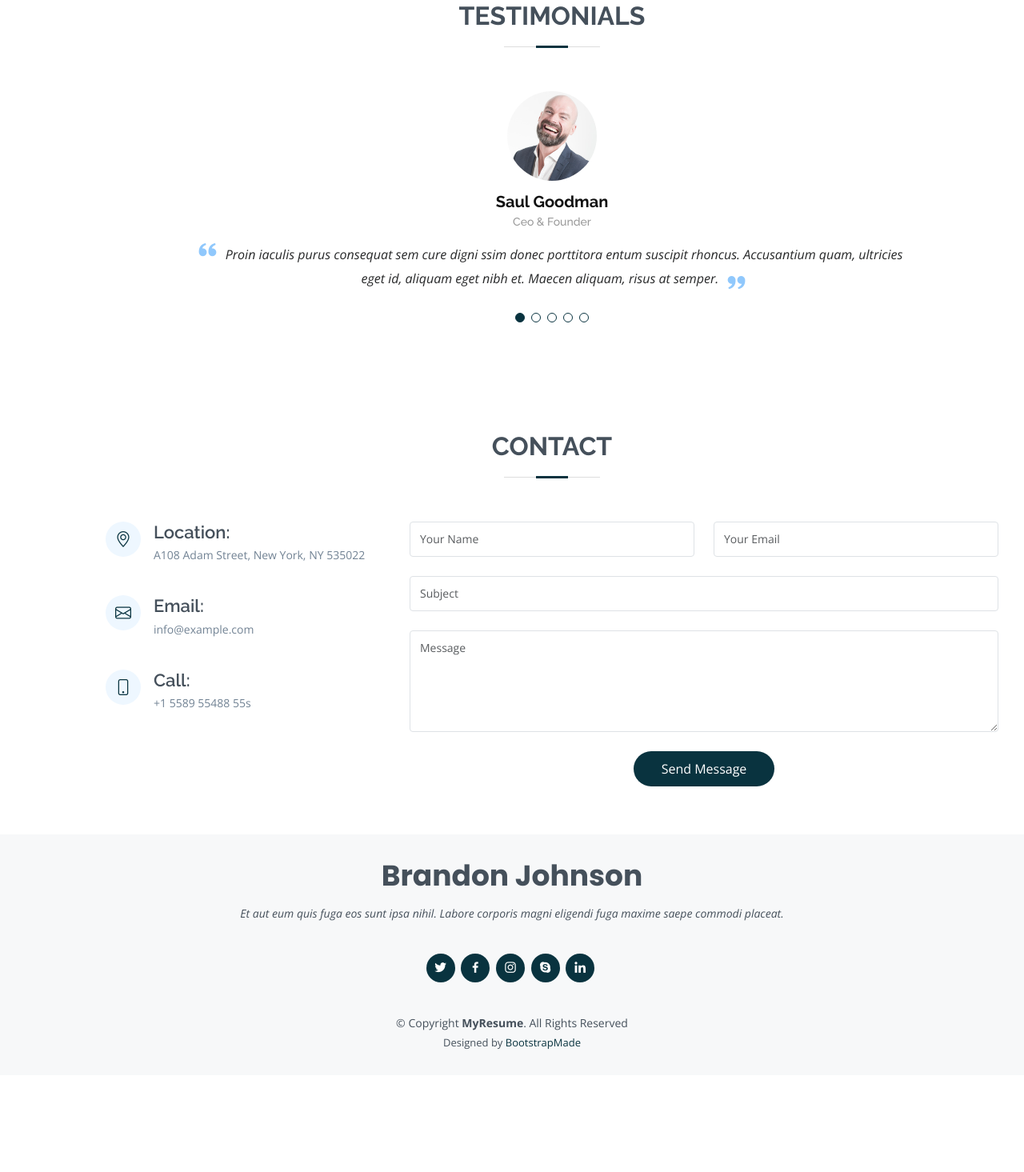
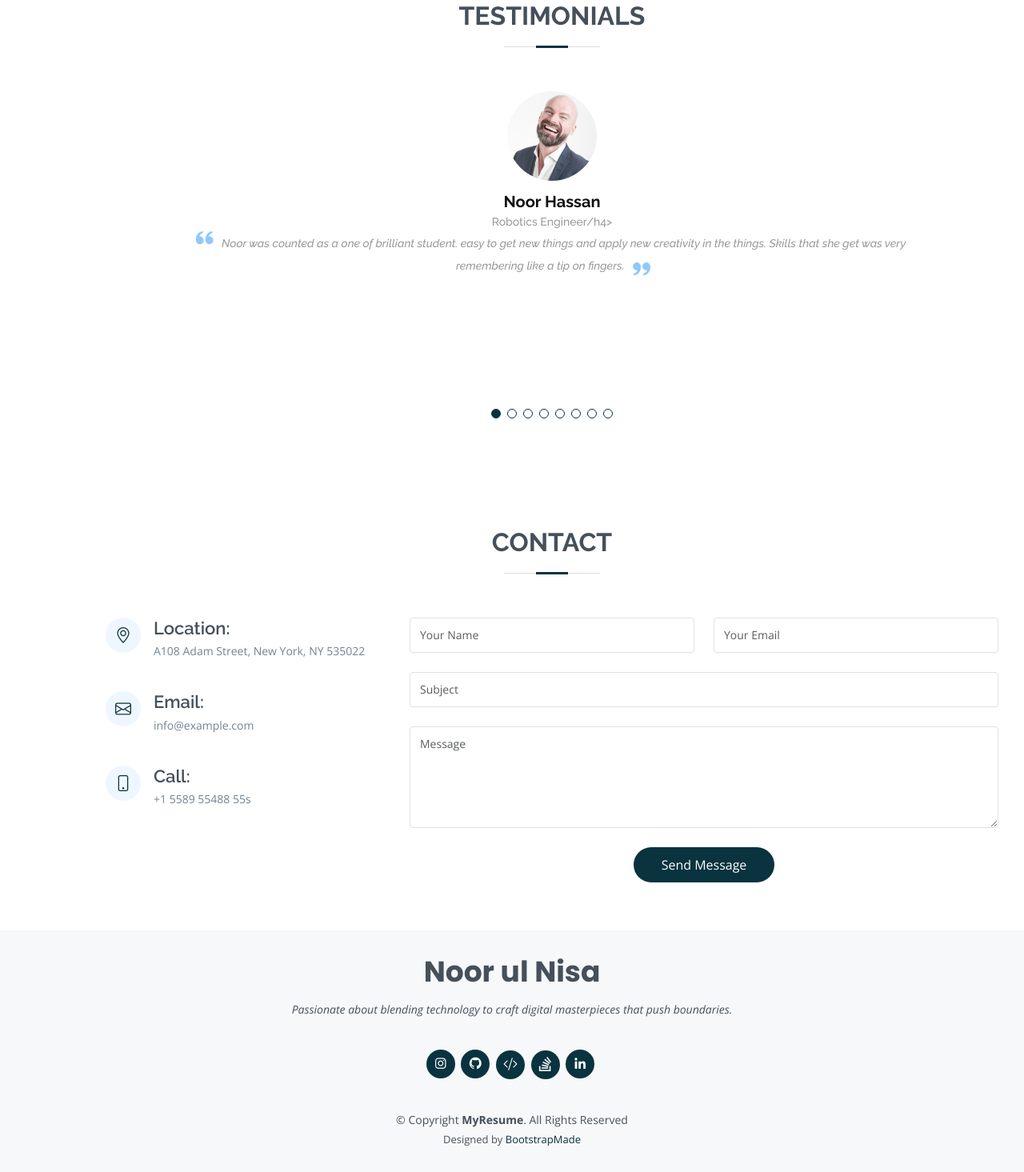
Before and after one commit to noorulnisa2k/CodingNinjas-MyPortfolio, a Django app: page / in a window 1280 px wide. Shown: the part 4629-6094 px from the top of the page at 80% size. Before the commit the page ends 5941 px from the top, so only its background shows below. Run offline with Django 4.2, Linux system fonts and the light colour scheme; some libraries are stand-ins or nearby versions.

Commit message:
testimonials added

```diff
--- a/CodingNinjas/template/index.html
+++ b/CodingNinjas/template/index.html
@@ -743,12 +743,11 @@
             <div class="swiper-slide">
               <div class="testimonial-item">
                 <img src="{% static '/img/testimonials/testimonials-1.jpg' %}" class="testimonial-img" alt="">
-                <h3>Saul Goodman</h3>
-                <h4>Ceo &amp; Founder</h4>
+                <h3>Noor Hassan</h3>
+                <h4>Robotics Engineer/h4>
                 <p>
                   <i class="bx bxs-quote-alt-left quote-icon-left"></i>
-                  Proin iaculis purus consequat sem cure digni ssim donec porttitora entum suscipit rhoncus. Accusantium
-                  quam, ultricies eget id, aliquam eget nibh et. Maecen aliquam, risus at semper.
+                  Noor was counted as a one of brilliant student. easy to get new things and apply new creativity in the things. Skills that she get was very remembering like a tip on fingers.
                   <i class="bx bxs-quote-alt-right quote-icon-right"></i>
                 </p>
               </div>
@@ -757,12 +756,11 @@
             <div class="swiper-slide">
               <div class="testimonial-item">
                 <img src="{% static '/img/testimonials/testimonials-2.jpg' %}" class="testimonial-img" alt="">
-                <h3>Sara Wilsson</h3>
-                <h4>Designer</h4>
+                <h3>Arslan Shahid</h3>
+                <h4>Software Engineer</h4>
                 <p>
                   <i class="bx bxs-quote-alt-left quote-icon-left"></i>
-                  Export tempor illum tamen malis malis eram quae irure esse labore quem cillum quid cillum eram malis
-                  quorum velit fore eram velit sunt aliqua noster fugiat irure amet legam anim culpa.
+                  Noor is an excellent Python developer. Her coding skills are top-notch, and she excels in problem solving. She's a valuable team member, consistently delivering high quality work.
                   <i class="bx bxs-quote-alt-right quote-icon-right"></i>
                 </p>
               </div>
@@ -771,12 +769,11 @@
             <div class="swiper-slide">
               <div class="testimonial-item">
                 <img src="{% static '/img/testimonials/testimonials-3.jpg' %}" class="testimonial-img" alt="">
-                <h3>Jena Karlis</h3>
-                <h4>Store Owner</h4>
+                <h3>Nasir Iftikhar</h3>
+                <h4>Django Developer</h4>
                 <p>
                   <i class="bx bxs-quote-alt-left quote-icon-left"></i>
-                  Enim nisi quem export duis labore cillum quae magna enim sint quorum nulla quem veniam duis minim
-                  tempor labore quem eram duis noster aute amet eram fore quis sint minim.
+                  Noor has exceptional Python, REST API's, Databases, Engineering, problem solving and communication skills. I've worked with her side by side and also under her supervision that was a great experience. I do recommend her for Python projects.
                   <i class="bx bxs-quote-alt-right quote-icon-right"></i>
                 </p>
               </div>
@@ -785,12 +782,11 @@
             <div class="swiper-slide">
               <div class="testimonial-item">
                 <img src="{% static '/img/testimonials/testimonials-4.jpg' %}" class="testimonial-img" alt="">
-                <h3>Matt Brandon</h3>
-                <h4>Freelancer</h4>
+                <h3>Saqiba Juna</h3>
+                <h4>Data Scientist</h4>
                 <p>
                   <i class="bx bxs-quote-alt-left quote-icon-left"></i>
-                  Fugiat enim eram quae cillum dolore dolor amet nulla culpa multos export minim fugiat minim velit
-                  minim dolor enim duis veniam ipsum anim magna sunt elit fore quem dolore labore illum veniam.
+                  Noor is an exceptional Python developer with strong coding skills, particularly in REST APIs and databases. Through close collaboration, I can affirm her remarkable problem-solving abilities and effective communication skills. Noor consistently delivers high-quality work, making her an excellent choice for any project.
                   <i class="bx bxs-quote-alt-right quote-icon-right"></i>
                 </p>
               </div>
@@ -799,12 +795,60 @@
             <div class="swiper-slide">
               <div class="testimonial-item">
                 <img src="{% static '/img/testimonials/testimonials-5.jpg' %}" class="testimonial-img" alt="">
-                <h3>John Larson</h3>
-                <h4>Entrepreneur</h4>
+                <h3>Muhsin Karim</h3>
+                <h4>Data Engineer</h4>
                 <p>
                   <i class="bx bxs-quote-alt-left quote-icon-left"></i>
-                  Quis quorum aliqua sint quem legam fore sunt eram irure aliqua veniam tempor noster veniam enim culpa
-                  labore duis sunt culpa nulla illum cillum fugiat legam esse veniam culpa fore nisi cillum quid.
+                  I had the privilege of overseeing Noor's performance over the past two months during her tenure. Noor distinguishes herself as an exceptional Python developer, specializing in backend solutions. Her integral role within the team and, notably, her commitment to work ethics and active participation in critical projects underscore her suitability for any backend and Python-related positions. I confidently recommend Noor based on her demonstrated skills, dedication, and valuable contributions.
+                  <i class="bx bxs-quote-alt-right quote-icon-right"></i>
+                </p>
+              </div>
+            </div><!-- End testimonial item -->
+
+            <div class="swiper-slide">
+              <div class="testimonial-item">
+                <img src="{% static '/img/testimonials/testimonials-5.jpg' %}" class="testimonial-img" alt="">
+                <h3>Ahtisham Shaikh</h3>
+                <h4>Software Engineer</h4>
+                <p>
+                  <i class="bx bxs-quote-alt-left quote-icon-left"></i>
+                  Noor is an exceptional Python developer with a strong understanding of backend solutions. She is also a highly collaborative team player who is always willing to help others. During her time at Lyftrondata, Noor played a key role in several critical projects, and her contributions were always of the highest quality.
+
+                  In addition to her technical skills, Noor is also an excellent communicator. She is able to clearly explain complex concepts to both technical and non-technical audiences. This made her a valuable asset to our team, especially when we were working on projects with tight deadlines.
+
+                  I am confident that Noor would be a valuable asset to any team. She is a highly skilled and motivated individual with a strong work ethic. I highly recommend her for any backend or Python-related position.
+                  <i class="bx bxs-quote-alt-right quote-icon-right"></i>
+                </p>
+              </div>
+            </div><!-- End testimonial item -->
+
+            <div class="swiper-slide">
+              <div class="testimonial-item">
+                <img src="{% static '/img/testimonials/testimonials-5.jpg' %}" class="testimonial-img" alt="">
+                <h3>Ehtisham ul Haq</h3>
+                <h4>Client</h4>
+                <p>
+                  <i class="bx bxs-quote-alt-left quote-icon-left"></i>
+                  I have worked with Noor Ul Nisa on my Python project and found her highly skilled developer with a deep understanding of Python programming language.
+                  she is able to quickly understand the project requirements and deliver high-quality code that met all the specifications.
+                  her attention to detail was impressive.
+                  She was very proactive in identifying potential issues and provided valuable insights.
+                  I highly recommend her for any Python development project.
+                  <i class="bx bxs-quote-alt-right quote-icon-right"></i>
+                </p>
+              </div>
+            </div><!-- End testimonial item -->
+
+            <div class="swiper-slide">
+              <div class="testimonial-item">
+                <img src="{% static '/img/testimonials/testimonials-5.jpg' %}" class="testimonial-img" alt="">
+                <h3>Muhammad Ahmed</h3>
+                <h4>Software Engineer</h4>
+                <p>
+                  <i class="bx bxs-quote-alt-left quote-icon-left"></i>
+                  I am delighted to offer my wholehearted recommendation for Noor ul Nisa in her pursuit of professional opportunities. During the past few months of collaboration at Lyftrondata, I have had the pleasure of working with Noor ul Nisa, and I am consistently impressed by her dedication, expertise, and positive influence on our team.
+
+                  Noor ul Nisa is an outstanding professional who consistently exceeds expectations. Her sharp analytical skills, coupled with a proactive and solution-oriented approach, have significantly contributed to the success of our projects. She demonstrates a remarkable ability to navigate complex challenges and consistently delivers high-quality results within specified timelines.
                   <i class="bx bxs-quote-alt-right quote-icon-right"></i>
                 </p>
               </div>
@@ -888,14 +932,22 @@
   <!-- ======= Footer ======= -->
   <footer id="footer">
     <div class="container">
-      <h3>Brandon Johnson</h3>
-      <p>Et aut eum quis fuga eos sunt ipsa nihil. Labore corporis magni eligendi fuga maxime saepe commodi placeat.</p>
+      <h3>Noor ul Nisa</h3>
+      <p>Passionate about blending technology to craft digital masterpieces that push boundaries.</p>
       <div class="social-links">
-        <a href="#" class="twitter"><i class="bx bxl-twitter"></i></a>
+        <!-- <a href="#" class="twitter"><i class="bx bxl-twitter"></i></a>
         <a href="#" class="facebook"><i class="bx bxl-facebook"></i></a>
         <a href="#" class="instagram"><i class="bx bxl-instagram"></i></a>
         <a href="#" class="google-plus"><i class="bx bxl-skype"></i></a>
-        <a href="#" class="linkedin"><i class="bx bxl-linkedin"></i></a>
+        <a href="#" class="linkedin"><i class="bx bxl-linkedin"></i></a> -->
+
+        <a href="https://www.instagram.com/lassie_noor/" class="instagram"><i class="bx bxl-instagram"></i></a>
+        <a href="https://github.com/noorulnisa2k" class="github"><i class="bx bxl-github"></i></a>
+        <a href="https://www.kaggle.com/noorulnisa" class="kaggle"><i class="bi bi-code-slash"></i></a>
+        <a href="https://stackoverflow.com/users/23161010/noor" class="stack-overflow"><i
+            class="bi bi-stack-overflow"></i></a>
+        <!-- <a href="#" class="google-plus"><i class="bx bxl-skype"></i></a> -->
+        <a href="https://www.linkedin.com/in/noorulnisa/" class="linkedin"><i class="bx bxl-linkedin"></i></a>
       </div>
       <div class="copyright">
         &copy; Copyright <strong><span>MyResume</span></strong>. All Rights Reserved
```
